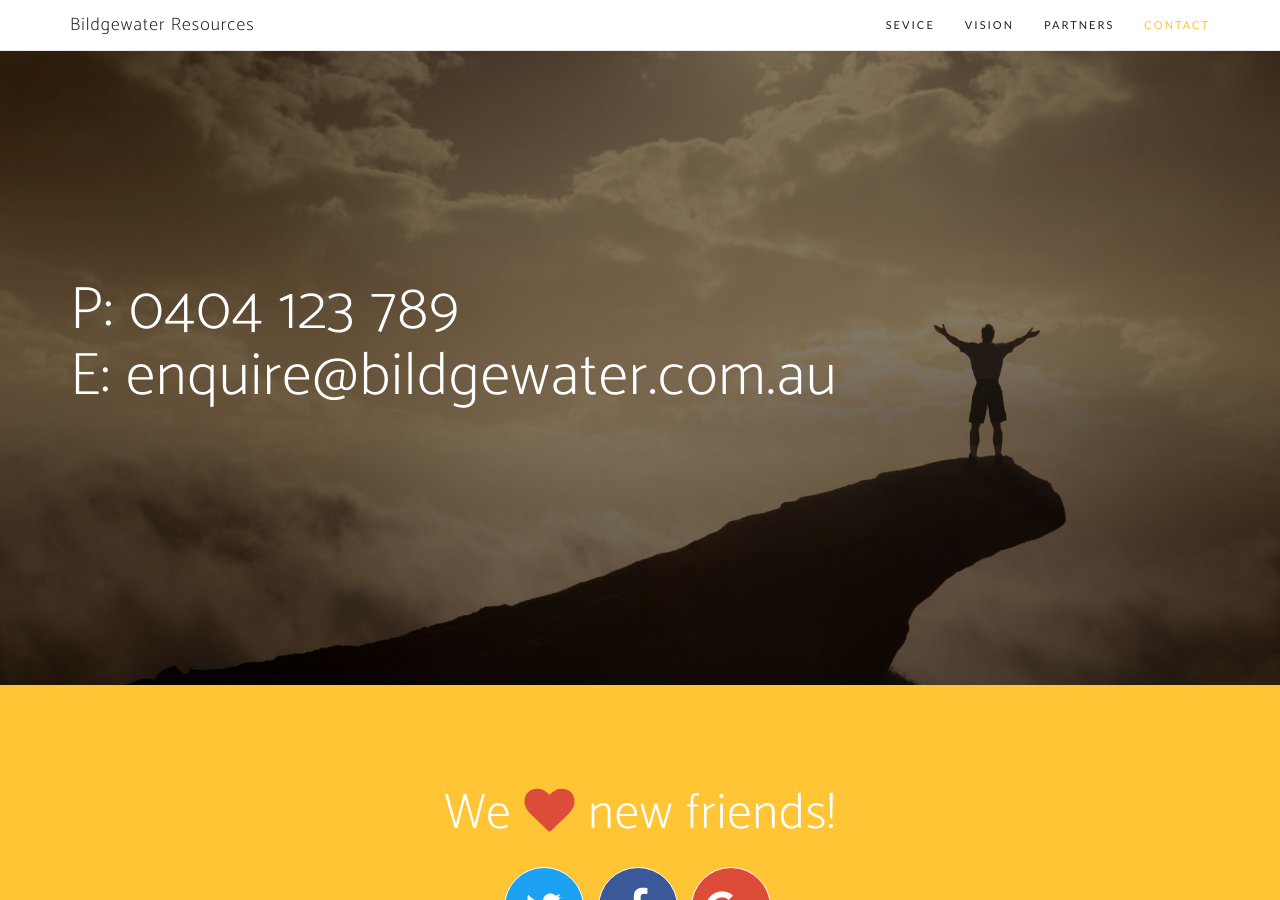
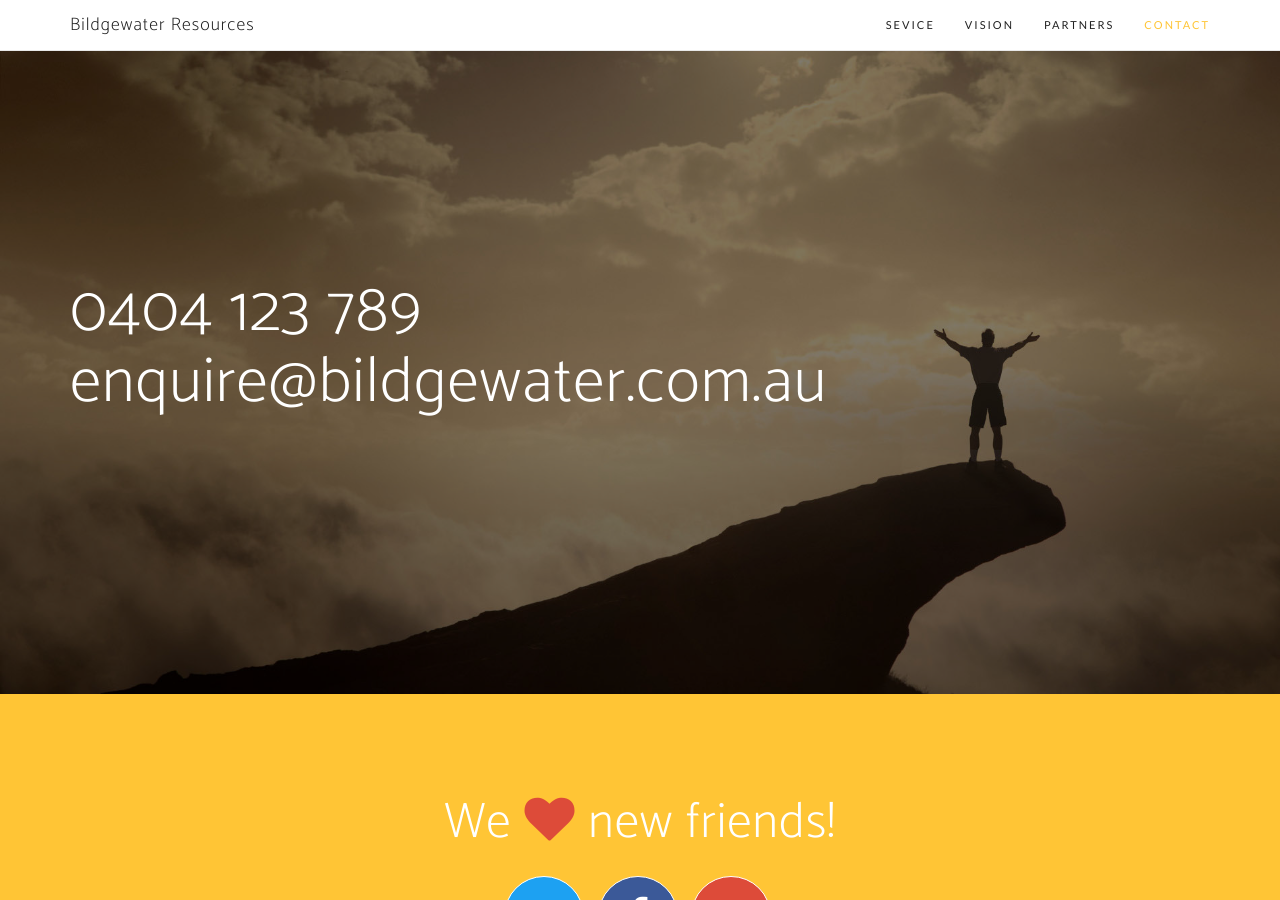
Before and after one commit to patrick-lai/bildgewater-site, a Jekyll site: the page built from app/index.html, in a window 1280 px wide and 900 px high, scrolled down 3760 px. Built offline with Jekyll 4.4.1, drawn with Linux system fonts in a browser that asks for light colours; nearby versions of some CDN libraries; some web fonts are replaced; the list of posts is cut into pages by our own code.

Commit message:
Responsive text
Responsive text

```diff
--- a/app/_includes/contact.html
+++ b/app/_includes/contact.html
@@ -1,9 +1,9 @@
 <section id="contact" class="cta">
     <div class="cta-content">
         <div class="container">
-            <h2 style="font-size: 60px;">
-                <span style="white-space: nowrap;">P: 0404 123 789</span>
-                <span style="white-space: nowrap;">E: enquire@bildgewater.com.au</span>
+            <h2 style="font-size: 5vw;">
+                <span style="white-space: nowrap;">0404 123 789</span>
+                <span style="white-space: nowrap;">enquire@bildgewater.com.au</span>
             </h2>
         </div>
     </div>
```
